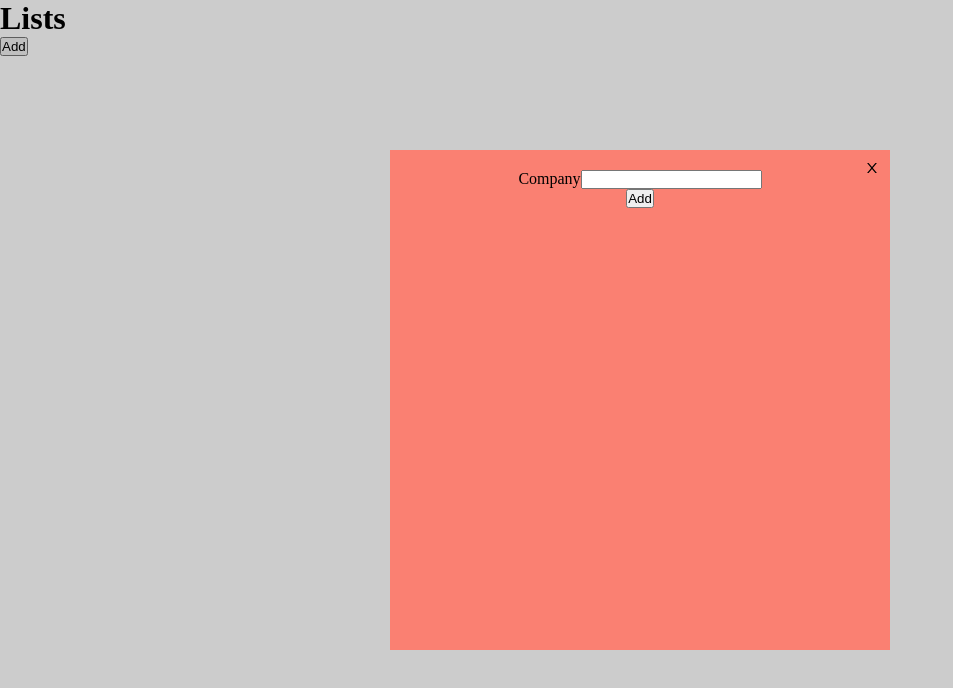
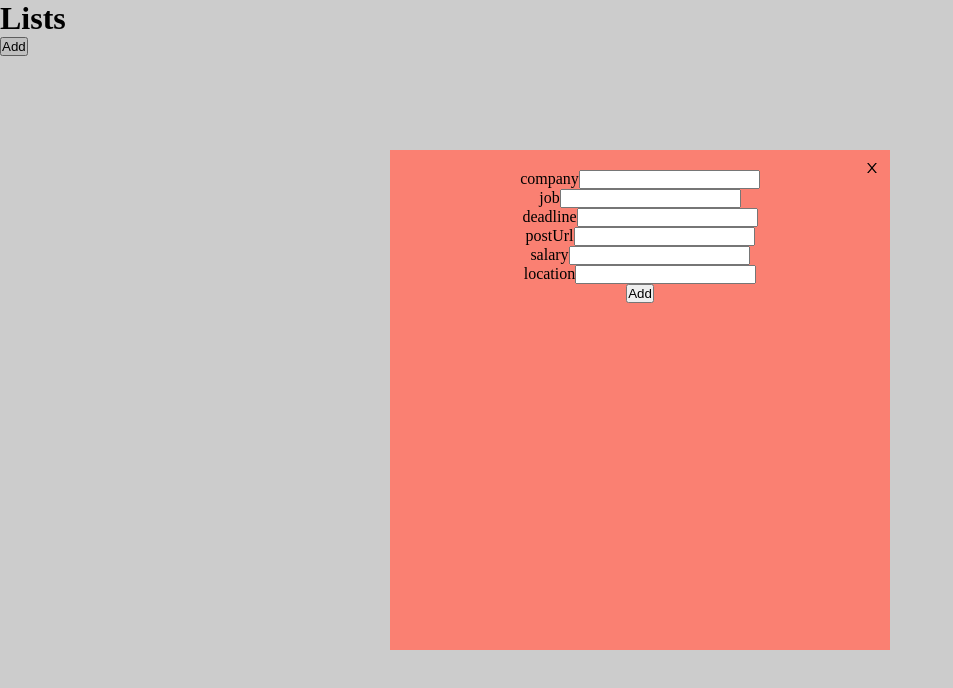
Before and after one commit to ShubhamChavhan09/job-huntr, a React (Create React App) app: page / in a window 1280 px wide. Both pictures are taken after a click on the button "Add". Shown: the top 688 px of the page, without its empty margins (0-953 px from the left). Built offline with nearby package versions, Linux system fonts and the light colour scheme.

Commit message:
component that take inputs for the list

```diff
--- a/src/components/list/Todo.js
+++ b/src/components/list/Todo.js
@@ -1,59 +1,40 @@
-import React, { useState, useEffect } from "react";
-import uuid from "react-uuid";
+import React, { useState } from "react";
+// import uuid from "react-uuid";
 import styled from "styled-components";
 import { AiFillEdit, AiFillDelete, AiOutlineClose } from "react-icons/ai";
 import Input from "../input";
+import { useStore, useDispatch } from "../../context";
 
+const initialValues = {
+  company: "",
+  job: "",
+  deadline: "",
+  postUrl: "",
+  salary: "",
+  location: "",
+};
 const Todo = ({ setShowModal }) => {
-  const [company, setCompany] = useState("");
-  const [job, setJob] = useState("");
-  const [lists, setLists] = useState([]);
-  const [editing, setEditing] = useState(null);
-  const [editingText, setEditingText] = useState("");
-
-  useEffect(() => {
-    const temp = localStorage.getItem("data");
-    const loadedTemp = JSON.parse(temp);
-    if (loadedTemp) {
-      setLists(loadedTemp);
-    }
-  }, []);
-
-  useEffect(() => {
-    const temp = JSON.stringify(lists);
-    localStorage.setItem("data", temp);
-  }, [lists]);
+  const [text, setText] = useState(initialValues);
+  // const { todos } = useStore();
+  const handleInputChange = (e) => {
+    const { name, value } = e.target;
+    setText({
+      ...text,
+      [name]: value,
+    });
+  };
+  const dispatch = useDispatch();
 
   const addList = (e) => {
     e.preventDefault();
-    const newList = {
-      id: uuid(),
-      text: company,
-      completed: false,
-    };
-    if (company) {
-      setLists([...lists, newList]);
-      setCompany("");
+    if (text.company && text.job) {
+      dispatch({
+        type: "ADD_LIST",
+        text,
+      });
+      setText("");
+      setShowModal(false);
     }
-  };
-
-  const handleDelete = (id) => {
-    const data = lists.filter((list) => list.id !== id);
-    setLists(data);
-  };
-
-  const addEdit = (id) => {
-    const data = [...lists].map((list) => {
-      if (list.id === id) {
-        if (editingText) {
-          list.text = editingText;
-        }
-      }
-      return list;
-    });
-    setLists(data);
-    setEditing("");
-    setEditingText("");
   };
 
   return (
@@ -61,36 +42,62 @@ const Todo = ({ setShowModal }) => {
       <Close onClick={() => setShowModal(false)} />
       <form onSubmit={addList}>
         <div>
-          <Input name="Company" value={company} set={setCompany} />
+          <Input
+            label={"Company"}
+            name={"company"}
+            type={"text"}
+            value={text.company}
+            set={handleInputChange}
+          />
+        </div>
+        <div>
+          <Input
+            label={"Job Title"}
+            name={"job"}
+            value={text.job}
+            type={"text"}
+            set={handleInputChange}
+          />
+        </div>
+        <div>
+          <Input
+            label={"Deadline"}
+            name={"deadline"}
+            type={"date"}
+            value={text.deadline}
+            set={handleInputChange}
+          />
+        </div>
+        <div>
+          <Input
+            label={"Post Url"}
+            name={"postUrl"}
+            type={"url"}
+            value={text.postUrl}
+            set={handleInputChange}
+          />
+        </div>
+        <div>
+          <Input
+            label={"Salary"}
+            name={"salary"}
+            type={"number"}
+            value={text.salary}
+            set={handleInputChange}
+          />
+        </div>
+        <div>
+          <Input
+            label={"Location"}
+            name={"location"}
+            type={"text"}
+            value={text.location}
+            set={handleInputChange}
+          />
         </div>
 
         <button type="submit">Add</button>
       </form>
-
-      {lists.map((list) => (
-        <Card key={list.id}>
-          <div>
-            {editing === list.id ? (
-              <input
-                type="text"
-                value={editingText}
-                onChange={(e) => setEditingText(e.target.value)}
-              />
-            ) : (
-              list.text
-            )}
-          </div>
-          <Info>
-            {editing === list.id ? (
-              <button onClick={() => addEdit(list.id)}>Save</button>
-            ) : (
-              <AiFillEdit onClick={() => setEditing(list.id)} />
-            )}
-
-            <AiFillDelete onClick={() => handleDelete(list.id)} />
-          </Info>
-        </Card>
-      ))}
     </Container>
   );
 };
@@ -107,19 +114,6 @@ const Container = styled.div`
   overflow: auto;
 `;
 
-const Card = styled.div`
-  width: 100%;
-  border: 1px solid black;
-  border-radius: 10px;
-  margin: 10px 0;
-  padding: 5px;
-  display: flex;
-  flex-direction: column;
-  justify-content: space-between;
-  align-items: center;
-  background: steelblue;
-`;
-
 const Info = styled.div`
   padding: 5px;
   * {
```
